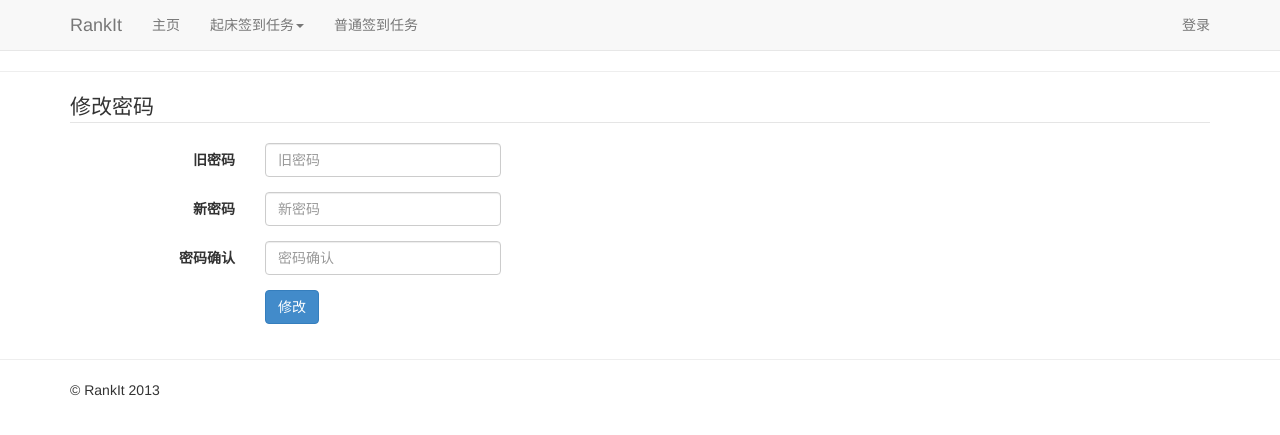
After one commit to brickgao/RankIt, a Flask app: template RankIt/templates/manage_change_passwd.html in a window 1280 px wide. The commit adds this page. Shown: the top 435 px of the page. Run offline with Flask 2, Linux system fonts and the light colour scheme; the template is opened without the code that fills it, so the values that code supplies are empty.

Commit message:
add passwd_change

```diff
--- a/RankIt/routes.py
+++ b/RankIt/routes.py
@@ -261,6 +261,46 @@ def manageLogin():
             flash(u'密码错误', 'error')
             db.session.close()
             return redirect('/manage/login')
+
+@app.route('/manage/changepasswd', methods=['GET', 'POST'])
+def manageChangePasswd():
+    adminInfo = admin.query.filter_by(username='admin').first()
+    wakeupEventInfo = wakeupEvent.query.filter_by(id=1).first()
+    if not adminInfo or not wakeupEventInfo:
+        db.session.close()
+        return redirect('/init')
+    if not 'username' in session:
+        flash(u'请先登录', 'error')
+        db.session.close()
+        return redirect('/manage/login')
+    if request.method == 'GET':
+        db.session.close()
+        return render_template('manage_change_passwd.html')
+    else:
+        adminInfo = admin.query.filter_by(username='admin').first()
+        _passwd = hashlib.sha512('biu' + request.form['oldpasswd']).hexdigest()
+        if _passwd == adminInfo.passwd:
+            if request.form['newpasswd'] == '':
+                flash(u'请填写新密码', 'error')
+                db.session.close()
+                return redirect('/manage/changepasswd')
+            elif request.form['newpasswd'] == request.form['passwdagain']:
+                _passwd = hashlib.sha512('biu' + request.form['newpasswd']).hexdigest()
+                adminInfo.passwd = _passwd
+                db.session.commit()
+                db.session.close()
+                flash(u'修改密码成功，请重新登录', 'success')
+                session.pop('username', None)
+                return redirect('/manage/login')
+            else:
+                flash(u'新密码和确认密码不一致', 'error')
+                db.session.close()
+                return redirect('/manage/changepasswd')
+        else:
+            flash(u'旧密码错误', 'error')
+            db.session.close()
+            return redirect('/manage/changepasswd')
+
 
 @app.route('/manage/logout')
 def manageLogout():
--- a/RankIt/templates/manage_base.html
+++ b/RankIt/templates/manage_base.html
@@ -47,7 +47,7 @@
           </ul>
           {% if session.username %}
             <ul class="nav navbar-nav navbar-right">
-                <li><a href="#">{{ session.username }}</a></li>
+                <li><a href="/manage/changepasswd">{{ session.username }}</a></li>
                 <li><a href="/manage/logout">登出</a></li>
             </ul>
           {% endif %}
--- /dev/null
+++ b/RankIt/templates/manage_change_passwd.html
@@ -0,0 +1,32 @@
+{% extends "manage_base.html" %}
+{% block title %}修改密码{% endblock %}
+{% block content %}
+<div class="container">
+  <form class="form-horizontal" method="post">
+    <legend>修改密码</legend>
+    <div class="form-group">
+      <label for="oldpasswd" class="col-sm-2 control-label">旧密码</label>
+        <div class="col-sm-10">
+          <input type="password" class="form-control" style="width: 25%;" id="oldpasswd" name="oldpasswd" placeholder="旧密码">
+        </div>
+    </div>
+    <div class="form-group">
+      <label for="newpasswd" class="col-sm-2 control-label">新密码</label>
+        <div class="col-sm-10">
+          <input type="password" class="form-control" style="width: 25%;" id="newpasswd" name="newpasswd" placeholder="新密码">
+        </div>
+    </div>
+    <div class="form-group">
+      <label for="passwdagain" class="col-sm-2 control-label">密码确认</label>
+        <div class="col-sm-10">
+          <input type="password" class="form-control" style="width: 25%;" id="passwdagain" name="passwdagain" placeholder="密码确认">
+        </div>
+    </div>
+    <div class="form-group">
+      <div class="col-sm-offset-2 col-sm-10">
+        <button type="submit" class="btn btn-primary">修改</button>
+      </div>
+    </div>
+  </form>
+</div>
+{% endblock %}
```
